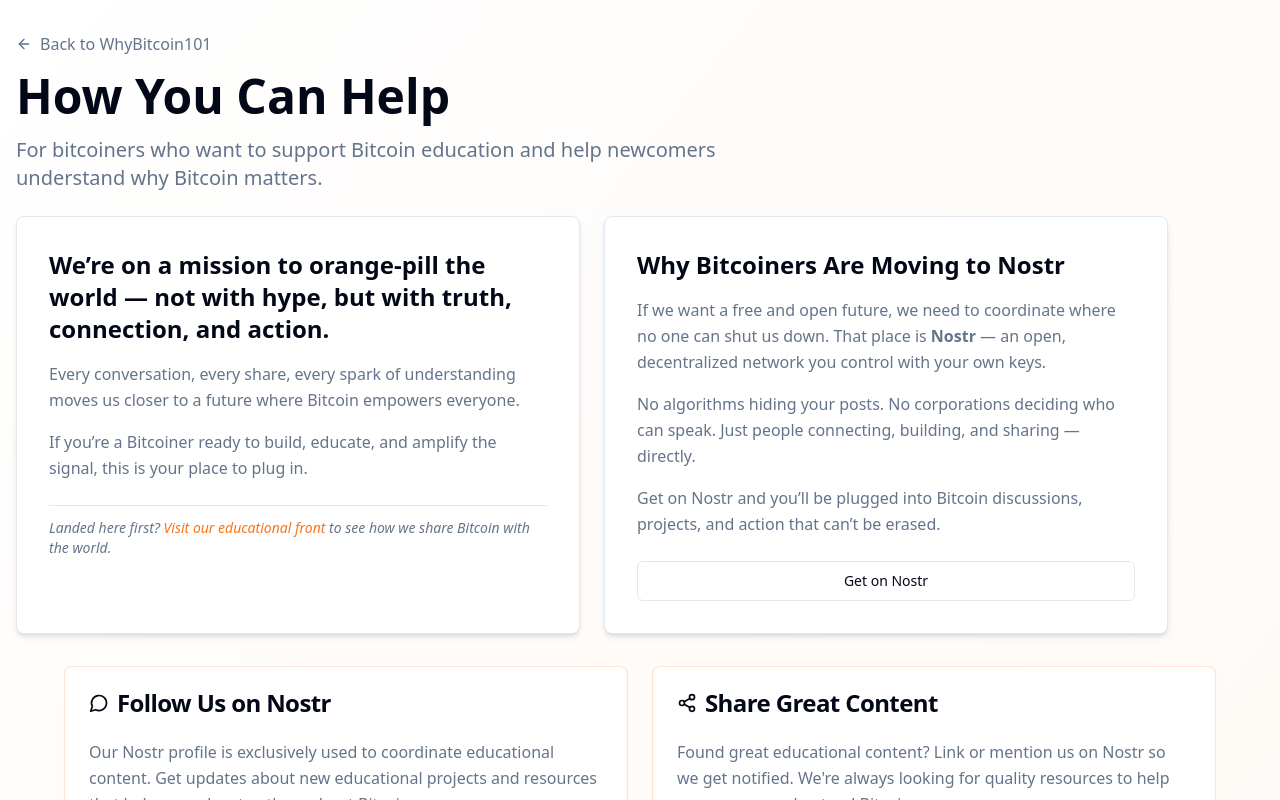
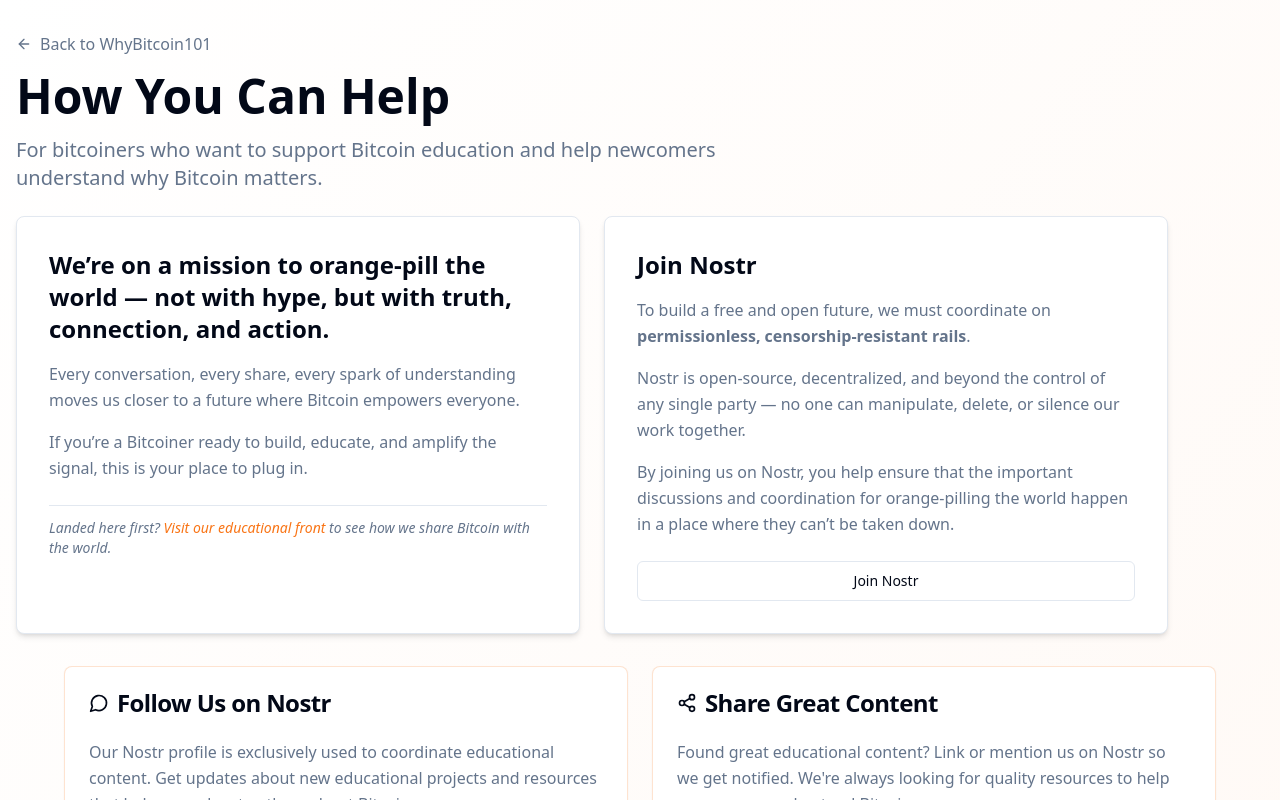
Before and after one commit to neonostr/WhyBitcoin101, a React (Vite) app: page /support in a window 1280 px wide. Shown: the top 800 px of the page. Built offline with nearby package versions, Linux system fonts and the light colour scheme.

Commit message:
Reverted to commit 79e479fe9eab6677420776780fe42cf8c2d4723b

```diff
--- a/src/pages/Support.tsx
+++ b/src/pages/Support.tsx
@@ -51,18 +51,20 @@ const Support = () => {
             {/* Join Nostr Statement */}
             <div className="bg-white rounded-lg p-8 shadow-md border border-border">
               <p className="text-2xl font-semibold text-foreground mb-4">
-    Why Bitcoiners Are Moving to Nostr
+                Join Nostr
               </p>
               <p className="text-muted-foreground leading-relaxed mb-4">
-    If we want a free and open future, we need to coordinate where no one can shut us down.
-    That place is <strong>Nostr</strong> — an open, decentralized network you control with your own keys.
+                To build a free and open future, we must coordinate on
+                <strong> permissionless, censorship‑resistant rails</strong>.
               </p>
               <p className="text-muted-foreground leading-relaxed mb-4">
-    No algorithms hiding your posts. No corporations deciding who can speak. Just people connecting, building,
-    and sharing — directly.
+                Nostr is open‑source, decentralized, and beyond the control of any single
+                party — no one can manipulate, delete, or silence our work together.
               </p>
               <p className="text-muted-foreground leading-relaxed mb-6">
-    Get on Nostr and you’ll be plugged into Bitcoin discussions, projects, and action that can’t be erased.
+                By joining us on Nostr, you help ensure that the important discussions
+                and coordination for orange‑pilling the world happen in a place where
+                they can’t be taken down.
               </p>
               <Button
                 variant="outline"
@@ -71,7 +73,7 @@ const Support = () => {
                 }
                 className="w-full"
               >
-    Get on Nostr
+                Join Nostr
               </Button>
             </div>
           </div>
```
Lines whose indentation alone changed are shown as unchanged.
